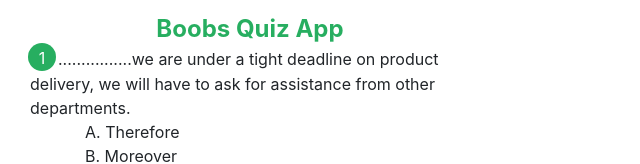
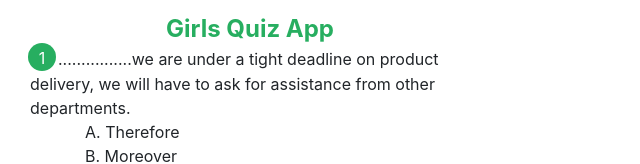
Before and after one commit to lamngo255/girls-quiz-extension, a Vue app: page / in a window 1280 px wide. Shown: the top 164 px of the page, without its empty margins (0-640 px from the left). Built offline with nearby package versions, Linux system fonts and the light colour scheme.

Commit message:
Change app's name

```diff
--- a/public/index.html
+++ b/public/index.html
@@ -5,7 +5,7 @@
 		<meta http-equiv="X-UA-Compatible" content="IE=edge" />
 		<meta name="viewport" content="width=device-width,initial-scale=1.0" />
 		<link rel="icon" href="<%= BASE_URL %>favicon.ico" />
-		<title>boobs-quiz-extension</title>
+		<title>girls-quiz-extension</title>
 		<style>
 			body {
 				padding: 15px;
@@ -22,7 +22,7 @@
 	<body>
 		<noscript>
 			<strong
-				>We're sorry but boobs-quiz-extension doesn't work properly without
+				>We're sorry but girls-quiz-extension doesn't work properly without
 				JavaScript enabled. Please enable it to continue.</strong
 			>
 		</noscript>
--- a/src/components/Header.vue
+++ b/src/components/Header.vue
@@ -1,7 +1,7 @@
 <template>
   <div>
     <center>
-      <h4>Boobs Quiz App</h4>
+      <h4>Girls Quiz App</h4>
     </center>
   </div>
 </template>
--- a/template/manifest.template.json
+++ b/template/manifest.template.json
@@ -1,5 +1,5 @@
 {
-	"name": "boobs-quiz-app",
+	"name": "girls-quiz-app",
 	"short_name": "Boobies English Quiz Extension",
 	"description": "Learning english with funny boobs pictures",
 	"version": "0.0.1",
```
